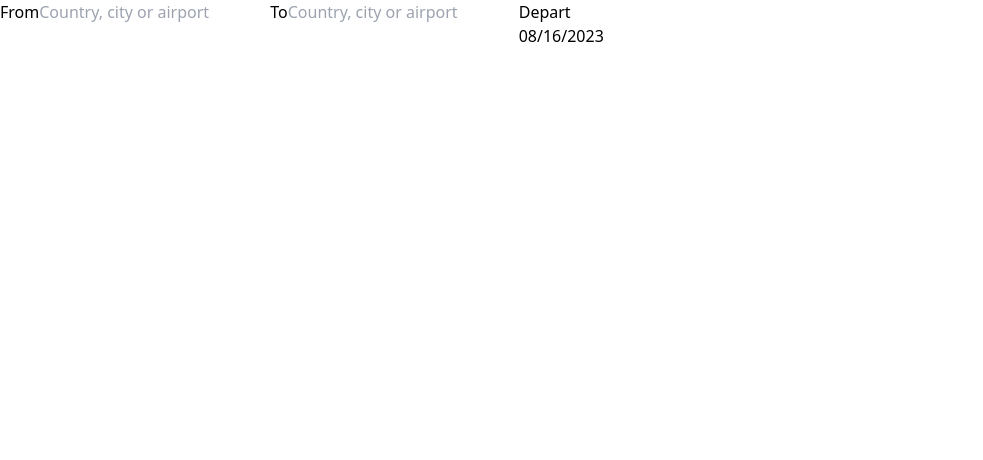
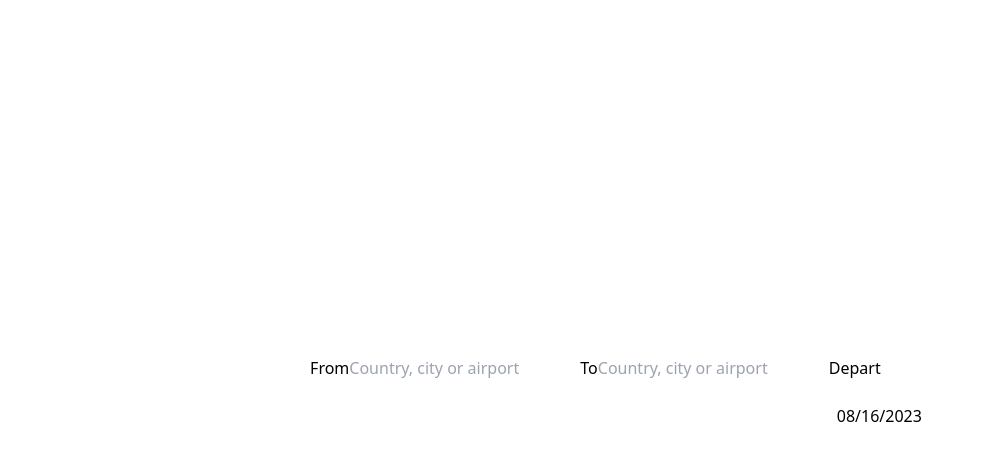
Before and after one commit to cagatay-usta/flight-search-application, a React (Vite) app: page / in a window 1280 px wide. Shown: the top 460 px of the page, without its empty margins (0-983 px from the left). Built offline with nearby package versions, Linux system fonts and the light colour scheme.

Commit message:
improve datepicker functions

```diff
--- a/src/App.tsx
+++ b/src/App.tsx
@@ -3,7 +3,9 @@ import SearchBox from "./Components/SearchBox";
 function App() {
   return (
     <>
-      <SearchBox />
+      <main className="flex justify-center items-center h-screen">
+        <SearchBox />
+      </main>
     </>
   );
 }
--- a/src/Components/DatePicker.tsx
+++ b/src/Components/DatePicker.tsx
@@ -7,25 +7,45 @@ import "react-day-picker/dist/style.css";
 Date picker component that allows the range from "today" up to a year later.
 */
 
-function DatePicker() {
+interface DateProps {
+  oneWay: boolean;
+  label: string;
+}
+
+function DatePicker({ oneWay, label }: DateProps) {
   const today = new Date();
   const [selected, setSelected] = useState<Date | undefined>(today);
   const [open, setOpen] = useState(false);
 
+  const handleDaySelect = (date: Date | undefined) => {
+    setSelected(date);
+    setOpen(false);
+  };
+
   const placeholder = selected ? format(selected, "P") : format(today, "P");
+  const disabledStyle = oneWay
+    ? `bg-slate-300 pt-6 pb-4 pr-12 px-2 text-slate-100`
+    : `bg-white pt-6 pb-4 pr-12 px-2`;
 
   return (
-    <div>
-      <p className="" onClick={() => setOpen(!open)}>{placeholder}</p>
-      {open && <DayPicker
-        mode="single"
-        numberOfMonths={2}
-        selected={selected}
-        onSelect={setSelected}
-        fromDate={today}
-        toDate={add(today, { years: 1 })}
-        className="relative -left-24 bg-slate-500 text-white p-6 rounded-xl"
-      />}
+    <div className="input-container flex-col flex relative">
+      <p className={`absolute  left-[.4rem] ${oneWay && "text-slate-100"}`}>
+        {label}
+      </p>
+      <p className={disabledStyle} onClick={() => setOpen(!open)}>
+        {placeholder}
+      </p>
+      {open && !oneWay && (
+        <DayPicker
+          mode="single"
+          numberOfMonths={2}
+          selected={selected}
+          onSelect={handleDaySelect}
+          fromDate={today}
+          toDate={add(today, { years: 1 })}
+          className="absolute -left-48 top-16 bg-slate-500 text-white p-6 rounded-xl"
+        />
+      )}
     </div>
   );
 }
```
Also changed, not shown: src/style/index.css (line endings or trailing spaces).
